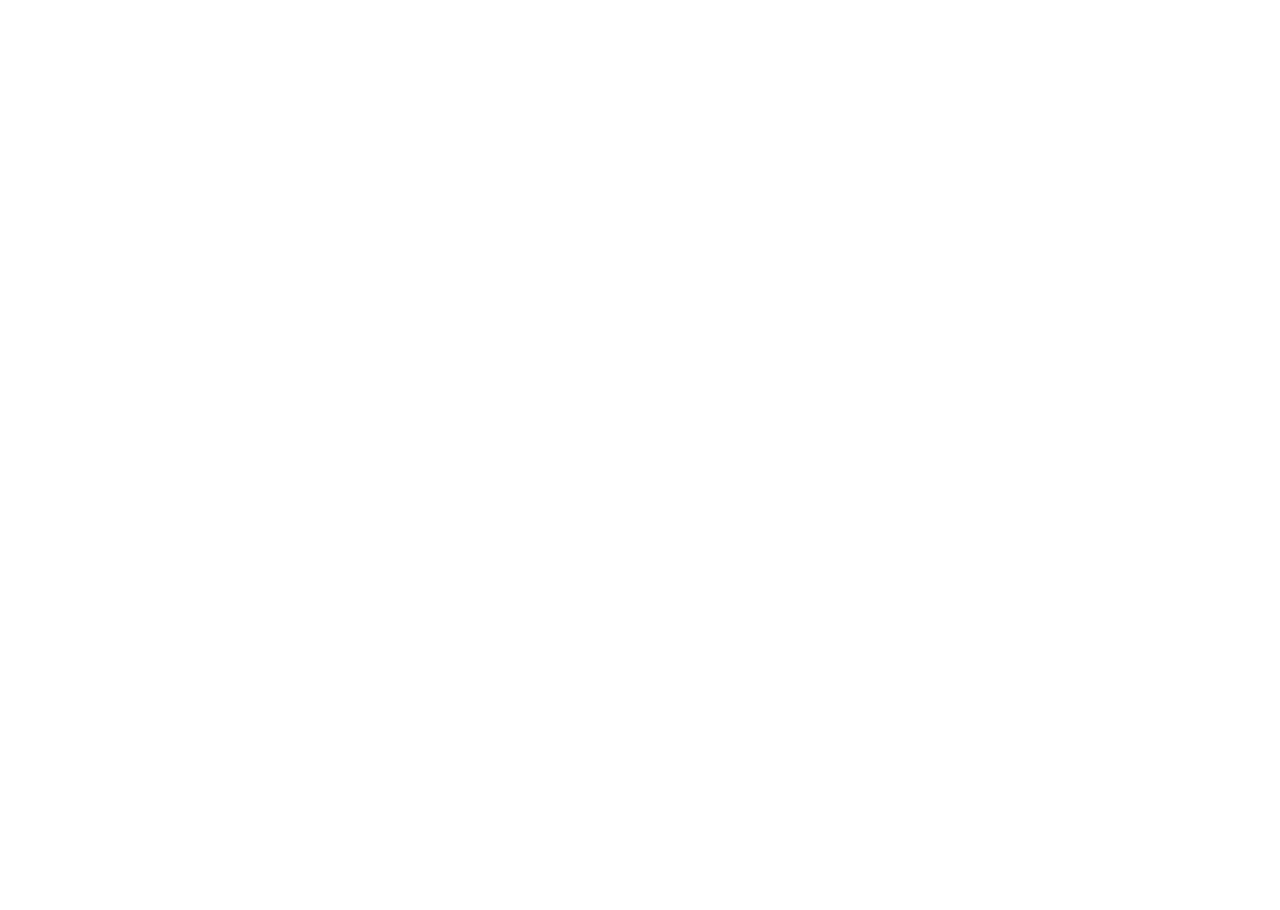
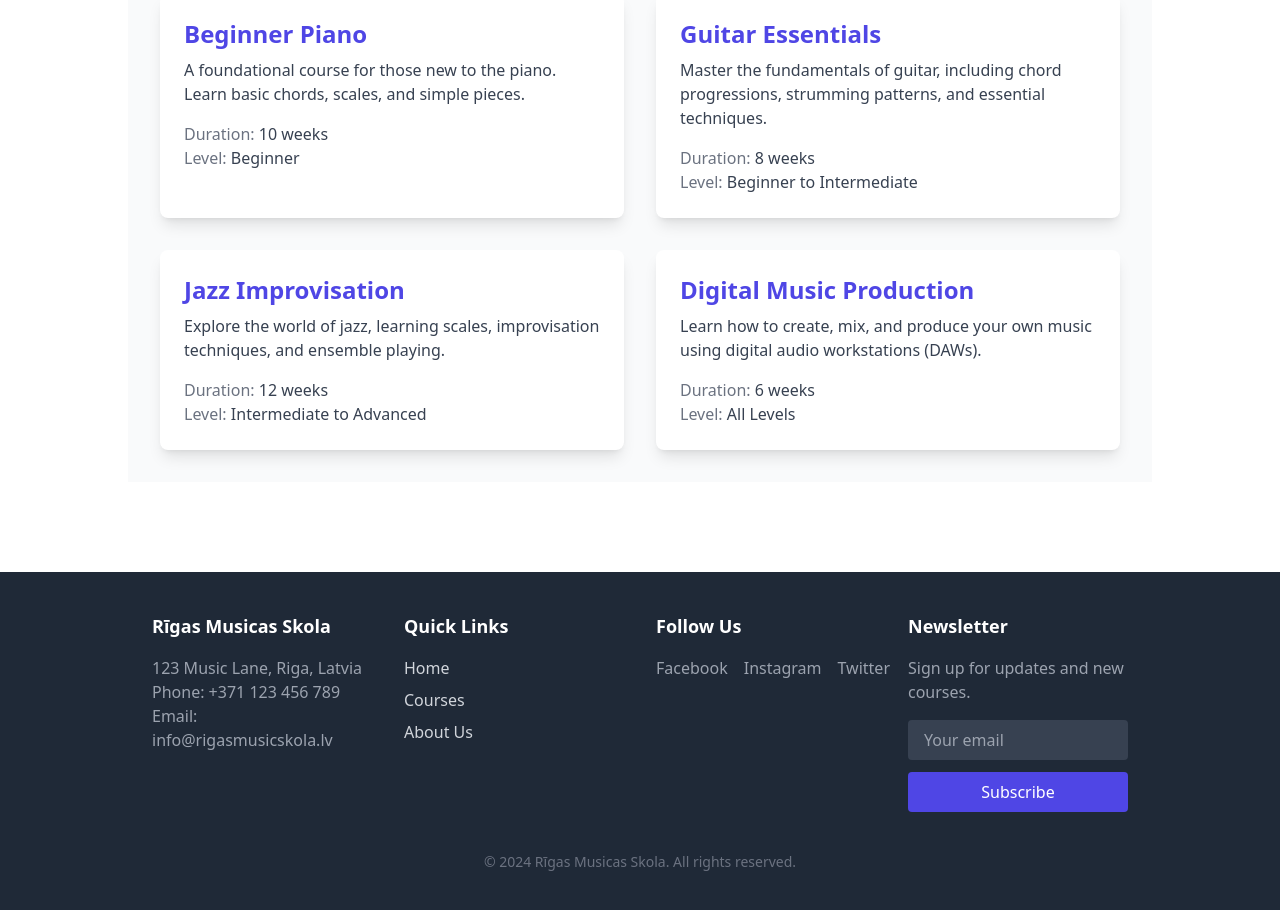
Before and after one commit to Janislud/musicSchool, a React (Create React App) app: page /courses in a window 1280 px wide. Shown: the part 280-1190 px from the top of the page. Before the commit the page ends 800 px from the top, so only its background shows below. Built offline with nearby package versions, Linux system fonts and the light colour scheme.

Commit message:
create page courses,about,footer

```diff
--- a/src/Pages/About.tsx
+++ b/src/Pages/About.tsx
@@ -1,6 +1,25 @@
-function About () {
+function About() {
     return (
-        <div>About</div>
+        <div className="max-w-3xl mx-auto p-8 bg-white rounded-lg shadow-lg mt-[90px]">
+            <h1 className="text-3xl font-bold text-gray-800 mb-6">About Us</h1>
+            <p className="text-gray-600 leading-relaxed mb-6">
+                Welcome to <span className="font-semibold text-indigo-600">Rīgas Musicas Skola</span>, where passion for music meets quality education. Founded with the goal of nurturing musical talent in a supportive and inspiring environment, our school offers lessons for all ages and skill levels—from beginners exploring their first notes to advanced musicians refining their artistry.
+            </p>
+            <h2 className="text-2xl font-semibold text-gray-800 mt-8 mb-4">Our Mission</h2>
+            <p className="text-gray-600 leading-relaxed mb-6">
+                To cultivate a lifelong love for music through hands-on learning, creativity, and performance.
+            </p>
+            <h2 className="text-2xl font-semibold text-gray-800 mt-8 mb-4">What We Offer</h2>
+            <ul className="list-disc list-inside text-gray-600 space-y-3">
+                <li><strong className="text-gray-800">Private Lessons:</strong> Personalized one-on-one instruction across a range of instruments and vocal training.</li>
+                <li><strong className="text-gray-800">Group Classes:</strong> Engage with others and develop skills in a fun, collaborative setting.</li>
+                <li><strong className="text-gray-800">Workshops & Masterclasses:</strong> Learn from guest artists, music industry professionals, and experienced educators.</li>
+                <li><strong className="text-gray-800">Performance Opportunities:</strong> Build confidence and stage presence through recitals, ensemble performances, and community events.</li>
+            </ul>
+            <p className="text-gray-600 leading-relaxed mt-8">
+                Join us and experience the joy of music, whether you’re preparing for a career in music or playing just for fun. At <span className="font-semibold text-indigo-600">Rīgas Musicas Skola</span>, we’re here to support your musical journey every step of the way!
+            </p>
+        </div>
     );
 }
 
--- a/src/Pages/Courses.tsx
+++ b/src/Pages/Courses.tsx
@@ -1,6 +1,54 @@
-function Courses () {
+function Courses() {
+    const courses = [
+        {
+            title: "Beginner Piano",
+            description: "A foundational course for those new to the piano. Learn basic chords, scales, and simple pieces.",
+            duration: "10 weeks",
+            level: "Beginner",
+        },
+        {
+            title: "Guitar Essentials",
+            description: "Master the fundamentals of guitar, including chord progressions, strumming patterns, and essential techniques.",
+            duration: "8 weeks",
+            level: "Beginner to Intermediate",
+        },
+        {
+            title: "Jazz Improvisation",
+            description: "Explore the world of jazz, learning scales, improvisation techniques, and ensemble playing.",
+            duration: "12 weeks",
+            level: "Intermediate to Advanced",
+        },
+        {
+            title: "Digital Music Production",
+            description: "Learn how to create, mix, and produce your own music using digital audio workstations (DAWs).",
+            duration: "6 weeks",
+            level: "All Levels",
+        }
+    ];
+
     return (
-        <div>Courses</div>
+        <div className="max-w-5xl mx-auto p-8 bg-gray-50 mt-[90px]">
+            <h1 className="text-4xl font-bold text-gray-800 mb-8">Our Courses</h1>
+            <div className="grid grid-cols-1 md:grid-cols-2 lg:grid-cols-2 gap-8">
+                {courses.map((course, index) => (
+                    <div
+                        key={index}
+                        className="p-6 bg-white rounded-lg shadow-lg hover:shadow-xl transition-shadow duration-200"
+                    >
+                        <h2 className="text-2xl font-semibold text-indigo-600 mb-2">
+                            {course.title}
+                        </h2>
+                        <p className="text-gray-700 mb-4">{course.description}</p>
+                        <p className="text-gray-500 font-medium">
+                            Duration: <span className="text-gray-700">{course.duration}</span>
+                        </p>
+                        <p className="text-gray-500 font-medium">
+                            Level: <span className="text-gray-700">{course.level}</span>
+                        </p>
+                    </div>
+                ))}
+            </div>
+        </div>
     );
 }
 
--- a/src/Pages/Footer.tsx
+++ b/src/Pages/Footer.tsx
@@ -1,6 +1,64 @@
-function Footer () {
+function Footer() {
     return (
-        <div>Footer</div>
+        <footer className="bg-gray-800 text-gray-300 py-10 mt-[90px]">
+            <div className="max-w-5xl mx-auto px-6 grid grid-cols-1 sm:grid-cols-2 lg:grid-cols-4 gap-8">
+
+                <div>
+                    <h2 className="text-lg font-semibold text-white mb-4">Rīgas Musicas Skola</h2>
+                    <p className="text-gray-400">123 Music Lane, Riga, Latvia</p>
+                    <p className="text-gray-400">Phone: +371 123 456 789</p>
+                    <p className="text-gray-400">Email: info@rigasmusicskola.lv</p>
+                </div>
+
+
+                <div>
+                    <h3 className="text-lg font-semibold text-white mb-4">Quick Links</h3>
+                    <ul className="space-y-2">
+                        <li><a href="/" className="hover:text-indigo-400">Home</a></li>
+                        <li><a href="courses" className="hover:text-indigo-400">Courses</a></li>
+                        <li><a href="about" className="hover:text-indigo-400">About Us</a></li>
+                    </ul>
+                </div>
+
+
+                <div>
+                    <h3 className="text-lg font-semibold text-white mb-4">Follow Us</h3>
+                    <div className="flex space-x-4">
+                        <a href="https://www.facebook.com/" className="text-gray-400 hover:text-indigo-400">
+                            <i className="fab fa-facebook-f"></i> Facebook
+                        </a>
+                        <a href="https://www.instagram.com/" className="text-gray-400 hover:text-indigo-400">
+                            <i className="fab fa-instagram"></i> Instagram
+                        </a>
+                        <a href="https://x.com/?lang=eng" className="text-gray-400 hover:text-indigo-400">
+                            <i className="fab fa-twitter"></i> Twitter
+                        </a>
+                    </div>
+                </div>
+
+
+                <div>
+                    <h3 className="text-lg font-semibold text-white mb-4">Newsletter</h3>
+                    <p className="text-gray-400 mb-4">Sign up for updates and new courses.</p>
+                    <form className="flex flex-col space-y-3">
+                        <input
+                            type="email"
+                            placeholder="Your email"
+                            className="px-4 py-2 rounded bg-gray-700 text-gray-300 placeholder-gray-400 focus:outline-none focus:ring-2 focus:ring-indigo-500"
+                        />
+                        <button
+                            type="submit"
+                            className="px-4 py-2 bg-indigo-600 text-white rounded hover:bg-indigo-500 transition-colors"
+                        >
+                            Subscribe
+                        </button>
+                    </form>
+                </div>
+            </div>
+            <div className="text-center text-gray-500 text-sm mt-10">
+                © {new Date().getFullYear()} Rīgas Musicas Skola. All rights reserved.
+            </div>
+        </footer>
     );
 }
 
```
